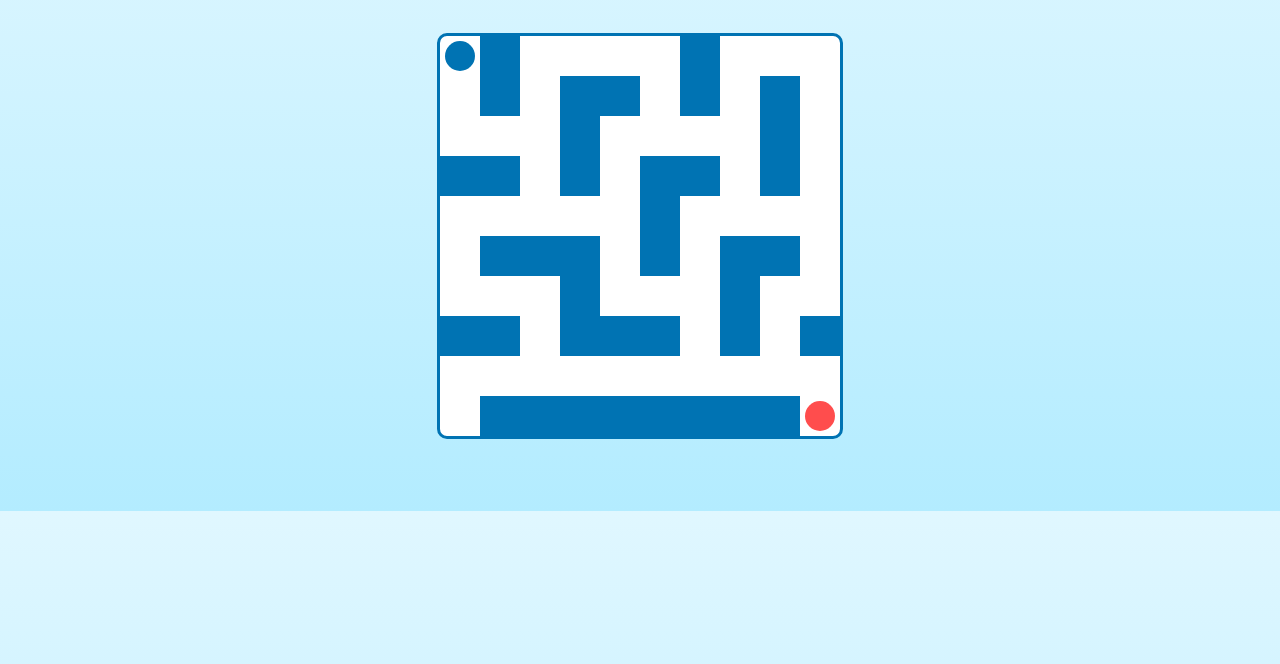
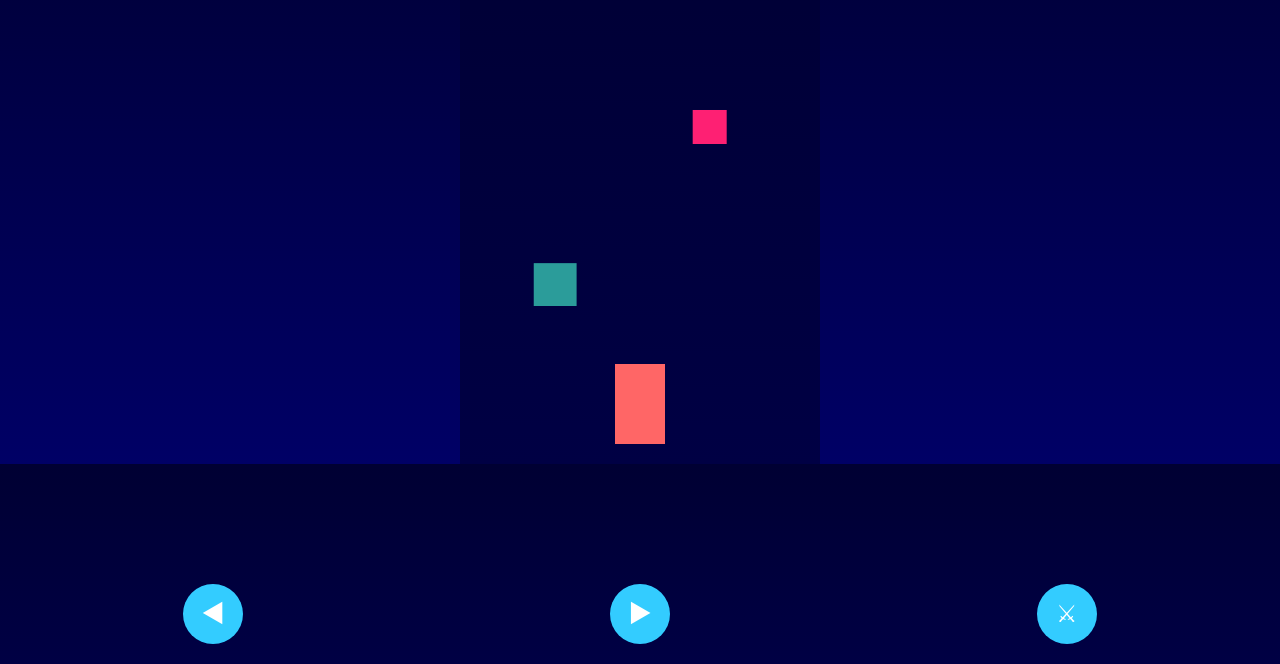
Before and after one commit to Yong0526/Games, a plain HTML site: page index.html in a window 1280 px wide. Shown: the part 136-800 px from the top of the page. Drawn offline with Linux system fonts and the light colour scheme.

Commit message:
index.html

```diff
--- a/index.html
+++ b/index.html
@@ -3,163 +3,254 @@
 <head>
 <meta charset="UTF-8">
 <meta name="viewport" content="width=device-width, initial-scale=1.0">
-<title>第一关 - 爱情迷宫</title>
+<title>模拟打怪小游戏</title>
 <style>
-  body {
-    font-family: 'Arial', sans-serif;
-    text-align: center;
-    background: linear-gradient(to bottom, #e0f7ff, #b3ecff);
-    margin: 0;
-    padding: 20px;
-    overflow-x: hidden;
-  }
-  h1 { color: #0073b3; }
-  canvas {
-    border: 3px solid #0073b3;
-    background: #fff;
-    margin-top: 20px;
-    border-radius: 10px;
-  }
-  #message {
-    font-size: 20px;
-    color: #0073b3;
-    margin-top: 20px;
-    min-height: 28px;
-    transition: opacity 0.5s;
-  }
-  #next {
-    display: none;
-    margin-top: 20px;
-    padding: 12px 25px;
-    font-size: 18px;
-    border: none;
-    border-radius: 10px;
-    background: #0073b3;
-    color: white;
-    cursor: pointer;
-    transition: 0.3s;
-  }
-  #next:hover { background: #00aaff; }
+body {
+  margin:0;
+  font-family:'Comic Sans MS', Arial, sans-serif;
+  text-align:center;
+  background: linear-gradient(to bottom, #000033, #000066);
+  overflow:hidden;
+  color:#fff;
+}
+canvas { display:block; margin:0 auto; background:#002200; }
+#controls {
+  position:absolute;
+  bottom:20px;
+  width:100%;
+  display:flex;
+  justify-content:space-around;
+}
+.button {
+  width:60px; height:60px;
+  background:#33ccff;
+  border-radius:50%;
+  font-size:24px;
+  line-height:60px;
+  text-align:center;
+  user-select:none;
+  transition:0.1s;
+}
+.button:active {
+  background:#66ffcc;
+  transform:scale(0.9);
+}
+#status {
+  position:absolute;
+  top:10px;
+  left:50%;
+  transform:translateX(-50%);
+  font-size:18px;
+  color:#ffcc66;
+  text-shadow:1px 1px #000;
+}
 </style>
 </head>
 <body>
-  <h1>第一关 - 爱情迷宫</h1>
-  <p>小朱要走过迷宫去找到小杨 ❤️</p>
-  <canvas id="mazeCanvas" width="400" height="400"></canvas>
-  <div id="message"></div>
-  <button id="next" onclick="nextLevel()">进入第二关</button>
+
+<div id="status">生命:5 &nbsp; 分数:0 &nbsp; 连击:0</div>
+<canvas id="gameCanvas"></canvas>
+
+<div id="controls">
+  <div class="button" id="leftBtn">◀</div>
+  <div class="button" id="rightBtn">▶</div>
+  <div class="button" id="attackBtn">⚔</div>
+</div>
+
+<!-- 音效 -->
+<audio id="hitSound" src="https://www.soundjay.com/mechanical/sounds/sword-clash-1.mp3" preload="auto"></audio>
 
 <script>
-const canvas = document.getElementById("mazeCanvas");
-const ctx = canvas.getContext("2d");
-const cellSize = 40;
-const rows = 10, cols = 10;
+const canvas = document.getElementById('gameCanvas');
+const ctx = canvas.getContext('2d');
 
-const maze = [
-  [0,1,0,0,0,0,1,0,0,0],
-  [0,1,0,1,1,0,1,0,1,0],
-  [0,0,0,1,0,0,0,0,1,0],
-  [1,1,0,1,0,1,1,0,1,0],
-  [0,0,0,0,0,1,0,0,0,0],
-  [0,1,1,1,0,1,0,1,1,0],
-  [0,0,0,1,0,0,0,1,0,0],
-  [1,1,0,1,1,1,0,1,0,1],
-  [0,0,0,0,0,0,0,0,0,0],
-  [0,1,1,1,1,1,1,1,1,0]
-];
+// 自适应画布
+function resizeCanvas(){
+  canvas.width = Math.min(window.innerWidth, 360);
+  canvas.height = Math.min(window.innerHeight, 600);
+}
+window.addEventListener('resize', resizeCanvas);
+resizeCanvas();
+let width = canvas.width, height = canvas.height;
 
-let player = {x:0, y:0};
-const goal = {x:9, y:9};
-let pathTrail = []; // 玩家移动步迹
+// 玩家
+const player = { x: width/2-25, y: height-100, width:50, height:80, color:'#ff6666', speed:5, attacking:false };
 
-function drawMaze() {
-  ctx.clearRect(0,0,canvas.width,canvas.height);
+// 控制
+let moveLeft=false, moveRight=false, attacking=false;
 
-  // 绘制迷宫墙
-  for (let y=0; y<rows; y++) {
-    for (let x=0; x<cols; x++) {
-      if (maze[y][x] === 1) {
-        ctx.fillStyle = "#0073b3";
-        ctx.fillRect(x*cellSize, y*cellSize, cellSize, cellSize);
+// 怪物
+let monsters=[], monsterTimer=0;
+
+// 剑光特效 & 连击
+let swordEffects=[];
+let combo=0, comboTimer=0;
+
+// 状态
+let lives=5, score=0, gameOver=false;
+
+// 音效对象
+const hitSound = document.getElementById('hitSound');
+
+// 随机生成怪物
+function spawnMonster(){
+  const size = Math.random()*30 + 30;
+  const x = Math.random()*(width-size);
+  const color = `rgb(${Math.random()*255|0},${Math.random()*255|0},${Math.random()*255|0})`;
+  monsters.push({x, y:-size, width:size, height:size, color, hp:1});
+}
+
+// 碰撞检测
+function checkCollision(a,b){
+  return !(a.x+a.width<b.x || a.x>b.x+b.width || a.y+a.height<b.y || a.y>b.y+b.height);
+}
+
+// 绘制玩家
+function drawPlayer(){
+  ctx.fillStyle = player.attacking ? '#ffaaaa' : player.color;
+  ctx.fillRect(player.x, player.y, player.width, player.height);
+}
+
+// 绘制怪物
+function drawMonsters(){
+  monsters.forEach(m=>{
+    ctx.fillStyle = m.color;
+    ctx.fillRect(m.x, m.y, m.width, m.height);
+  });
+}
+
+// 绘制剑光
+function drawSwordEffects(){
+  swordEffects.forEach(e=>{
+    ctx.fillStyle = `rgba(255,255,255,${e.alpha})`;
+    ctx.fillRect(e.x, e.y, e.width, e.height);
+  });
+}
+
+// 更新剑光
+function updateSwordEffects(){
+  for(let i=swordEffects.length-1;i>=0;i--){
+    swordEffects[i].alpha -= 0.1;
+    if(swordEffects[i].alpha <=0) swordEffects.splice(i,1);
+  }
+}
+
+// 更新怪物
+function updateMonsters(){
+  let hit = false;
+  for(let i=monsters.length-1;i>=0;i--){
+    let m = monsters[i];
+    m.y += 2; // 降低怪物速度
+
+    if(checkCollision(player, m)){
+      lives--;
+      monsters.splice(i,1);
+      combo=0; // 被撞重置连击
+      if(lives<=0) gameOver=true;
+      continue;
+    }
+    if(m.y>height){
+      monsters.splice(i,1);
+      continue;
+    }
+
+    // 玩家攻击判定
+    if(attacking && player.y < m.y + m.height && m.y < player.y + player.height){
+      if(Math.abs((player.x+player.width/2)-(m.x+m.width/2)) < 50){
+        score+=10 + combo*2; // 连击加分
+        monsters.splice(i,1);
+        hit=true;
+
+        // 剑光长度随连击增加
+        swordEffects.push({x:m.x-10, y:m.y-10, width:m.width+20+combo*5, height:10, alpha:1});
+
+        // 播放音效
+        hitSound.currentTime = 0;
+        hitSound.play();
       }
     }
   }
 
-  // 绘制玩家步迹
-  pathTrail.forEach(pos => {
-    ctx.fillStyle = "rgba(0, 115, 179, 0.3)";
-    ctx.beginPath();
-    ctx.arc(pos.x*cellSize+20, pos.y*cellSize+20, 10, 0, Math.PI*2);
-    ctx.fill();
-  });
-
-  // 绘制目标点
-  ctx.fillStyle = "#ff4d4d";
-  ctx.beginPath();
-  ctx.arc(goal.x*cellSize+20, goal.y*cellSize+20, 15, 0, Math.PI*2);
-  ctx.fill();
-
-  // 绘制玩家
-  ctx.fillStyle = "#0073b3";
-  ctx.beginPath();
-  ctx.arc(player.x*cellSize+20, player.y*cellSize+20, 15, 0, Math.PI*2);
-  ctx.fill();
-}
-
-function movePlayer(dx, dy) {
-  let newX = player.x + dx;
-  let newY = player.y + dy;
-  if(newX>=0 && newY>=0 && newX<cols && newY<rows && maze[newY][newX] === 0){
-    player.x = newX;
-    player.y = newY;
-    pathTrail.push({x: player.x, y: player.y}); // 记录步迹
-    drawMaze();
-    checkWin();
+  // 连击计数
+  if(hit){
+    combo++;
+    comboTimer = 60; // 连击保持1秒
+  }else{
+    if(comboTimer>0) comboTimer--;
+    else combo=0;
   }
 }
 
-function checkWin(){
-  if(player.x === goal.x && player.y === goal.y){
-    const messageEl = document.getElementById("message");
-    messageEl.textContent = "恭喜你！小朱找到小杨啦 ❤️";
-    messageEl.style.opacity = 0;
-    setTimeout(() => messageEl.style.opacity = 1, 100);
-    animateHeart();
-    document.getElementById("next").style.display = "inline-block";
-    window.removeEventListener("keydown", keyHandler);
-  }
+// 更新玩家
+function updatePlayer(){
+  if(moveLeft) player.x -= player.speed;
+  if(moveRight) player.x += player.speed;
+  if(player.x<0) player.x=0;
+  if(player.x+player.width>width) player.x=width-player.width;
 }
 
-// 心形闪烁动画
-function animateHeart() {
-  let heartSize = 10;
-  const interval = setInterval(() => {
-    ctx.fillStyle = "rgba(255, 77, 77, 0.6)";
-    ctx.beginPath();
-    ctx.moveTo(goal.x*cellSize+20, goal.y*cellSize+20-heartSize/2);
-    ctx.arc(goal.x*cellSize+20, goal.y*cellSize+20, heartSize, 0, Math.PI*2);
-    ctx.fill();
-    heartSize += 2;
-    if(heartSize>40) clearInterval(interval);
-  }, 100);
+// 更新状态显示
+function updateStatus(){
+  document.getElementById('status').innerHTML=`生命:${lives} &nbsp; 分数:${score} &nbsp; 连击:${combo}`;
 }
 
-function keyHandler(e){
-  switch(e.key){
-    case "ArrowUp": movePlayer(0,-1); break;
-    case "ArrowDown": movePlayer(0,1); break;
-    case "ArrowLeft": movePlayer(-1,0); break;
-    case "ArrowRight": movePlayer(1,0); break;
+// 主循环
+function gameLoop(){
+  if(gameOver){
+    ctx.fillStyle='rgba(0,0,0,0.7)';
+    ctx.fillRect(0,0,width,height);
+    ctx.fillStyle='#ffcc66';
+    ctx.font='28px Comic Sans MS';
+    ctx.fillText('游戏结束', width/2-70, height/2);
+    ctx.fillText(`最终分数:${score}`, width/2-80, height/2+40);
+    return;
   }
+
+  ctx.clearRect(0,0,width,height);
+
+  // 背景渐变
+  let grad = ctx.createLinearGradient(0,0,0,height);
+  grad.addColorStop(0,'#000033');
+  grad.addColorStop(1,'#000044');
+  ctx.fillStyle = grad;
+  ctx.fillRect(0,0,width,height);
+
+  drawPlayer();
+
+  monsterTimer++;
+  if(monsterTimer>80){ spawnMonster(); monsterTimer=0; } // 增加怪物生成间隔
+
+  updateMonsters();
+  drawMonsters();
+  updatePlayer();
+  updateSwordEffects();
+  drawSwordEffects();
+  updateStatus();
+
+  requestAnimationFrame(gameLoop);
 }
 
-function nextLevel(){
-  alert("进入第二关啦！");
-  window.location.href = "G2.html";
-}
+// 按钮控制
+document.getElementById('leftBtn').addEventListener('touchstart',()=>moveLeft=true);
+document.getElementById('leftBtn').addEventListener('touchend',()=>moveLeft=false);
+document.getElementById('rightBtn').addEventListener('touchstart',()=>moveRight=true);
+document.getElementById('rightBtn').addEventListener('touchend',()=>moveRight=false);
+document.getElementById('attackBtn').addEventListener('touchstart',()=>{attacking=true; player.attacking=true});
+document.getElementById('attackBtn').addEventListener('touchend',()=>{attacking=false; player.attacking=false});
 
-window.addEventListener("keydown", keyHandler);
-drawMaze();
+// 键盘控制
+document.addEventListener('keydown', e=>{
+  if(e.key==='ArrowLeft') moveLeft=true;
+  if(e.key==='ArrowRight') moveRight=true;
+  if(e.key===' ') { attacking=true; player.attacking=true; }
+});
+document.addEventListener('keyup', e=>{
+  if(e.key==='ArrowLeft') moveLeft=false;
+  if(e.key==='ArrowRight') moveRight=false;
+  if(e.key===' ') { attacking=false; player.attacking=false; }
+});
+
+gameLoop();
 </script>
 </body>
 </html>
```
